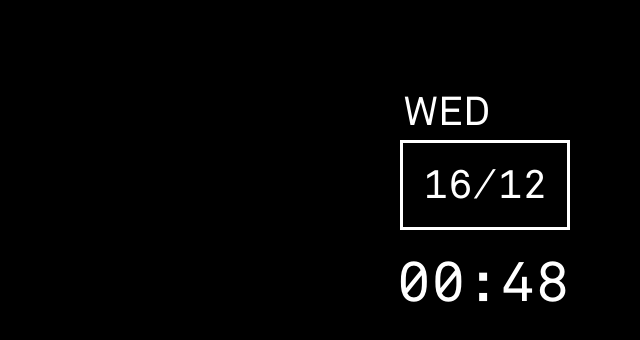
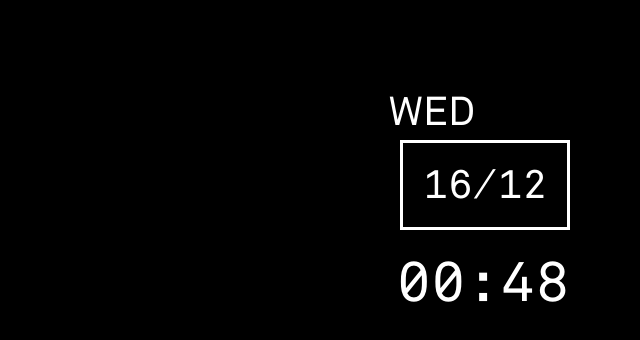
Before and after one commit to Ingibjorg/ArtyMirror, a website: page index.html in a window 1280 px wide. Shown: the full height of the page, 640-1280 px from the left. Drawn offline with Linux system fonts and the light colour scheme.

Commit message:
Fix day layout

```diff
--- a/css/main.css
+++ b/css/main.css
@@ -47,7 +47,7 @@ img {
     top: 50px;
     color: white;
     position: absolute;
-    right: 150px;
+    right: 165px;
 }
 
 #date {
```
